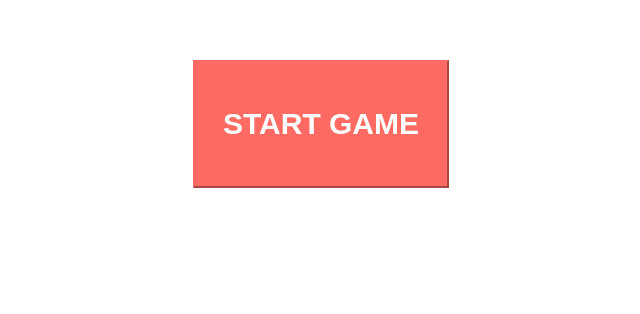
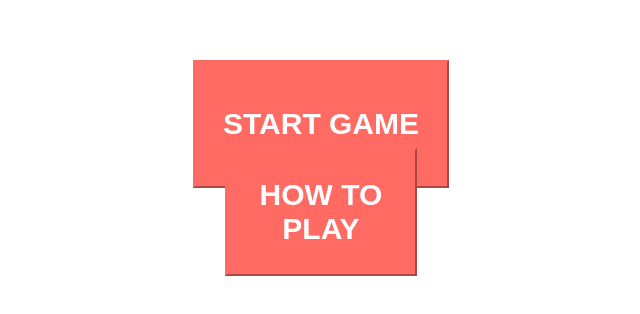
Before and after one commit to IntheDen/Spell-A-Mole, a plain HTML site: page dom_scene_test.html in a window 1280 px wide. Shown: the part 300-614 px from the top of the page, without its empty margins (319-959 px from the left). Drawn offline with Linux system fonts and the light colour scheme.

Commit message:
Add How to play button

```diff
--- a/dom_scene_test.css
+++ b/dom_scene_test.css
@@ -10,6 +10,20 @@
 	position: absolute;
 	left:  40vw;
 	top:  45vh;
+}
+
+#how_toButton{
+	height: 10vw;
+	width: 15vw;
+	font-size:  30px;
+	font-weight: bold;
+	text-transform: uppercase;
+	color:  white;
+	background-color: #ff6b63;
+	border-color: #ff6b63;
+	position: absolute;
+	left:  42.5vw;
+	top:  56vh;
 }
 
 .div_head{
--- a/dom_scene_test.html
+++ b/dom_scene_test.html
@@ -5,6 +5,9 @@
 	<div class="start_game">
 		<button id="start_button"> Start Game</button>
 	</div>
+	<div class ="how_to">
+	<button id ="how_toButton"> How to Play</button>
+</div>
 </div>
 </body>
 <script src="dom_scene_test.js"></script>
--- a/dom_scene_test.js
+++ b/dom_scene_test.js
@@ -1,6 +1,8 @@
 const start_game_area = document.querySelector('.start_game');
 const start_game_button = document.querySelector('#start_button');
 const main_container = document.querySelector('.container');
+const how_to_play = document.querySelector('.how_to');
+const how_to_button = document.querySelector('#how_toButton')
 
 //testing hover capabilites through dom, can just do csss instead
 start_game_button.addEventListener("mouseenter",() =>{
@@ -19,6 +21,8 @@ start_game_button.addEventListener("click",() =>{
 	//Hide the intial start game button and disable that div
 	start_game_area.disabled = "true";
 	start_game_area.style.display = "none";
+	how_to_play.disabled = "true";
+  how_to_play.style.display = "none";
 	console.log("I clciked");
 
 	//Now create a new div where I have a line of text for example (will be replaced by a game scene maybe?)
@@ -41,7 +45,8 @@ reset_button.addEventListener("click",()=>{
 	reset_button.remove();
 start_game_area.disabled = "false";
 start_game_area.style.display = "block";
-
+how_to_play.disabled = "false";
+how_to_play.style.display = "block";
 });
 
 });
```
